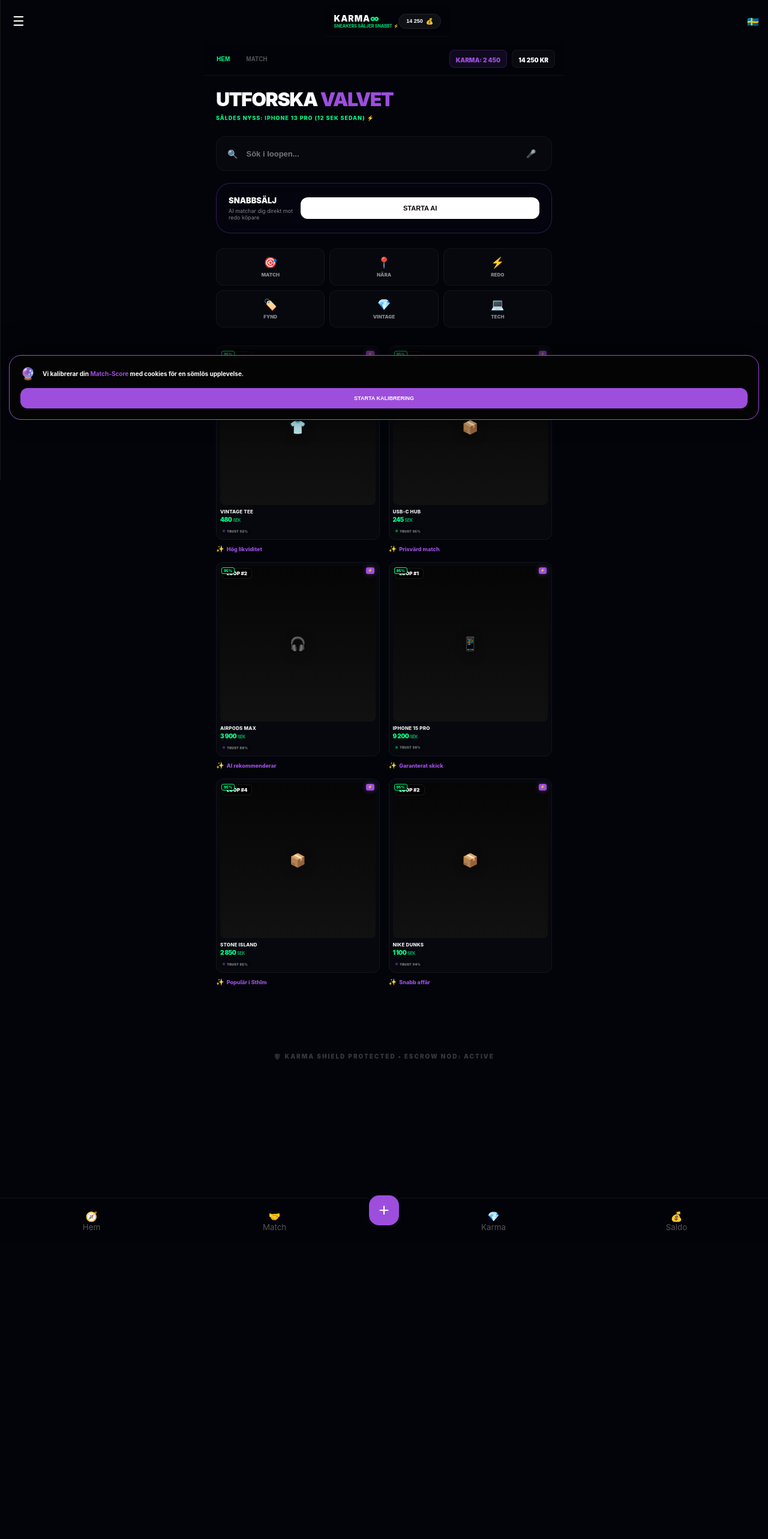
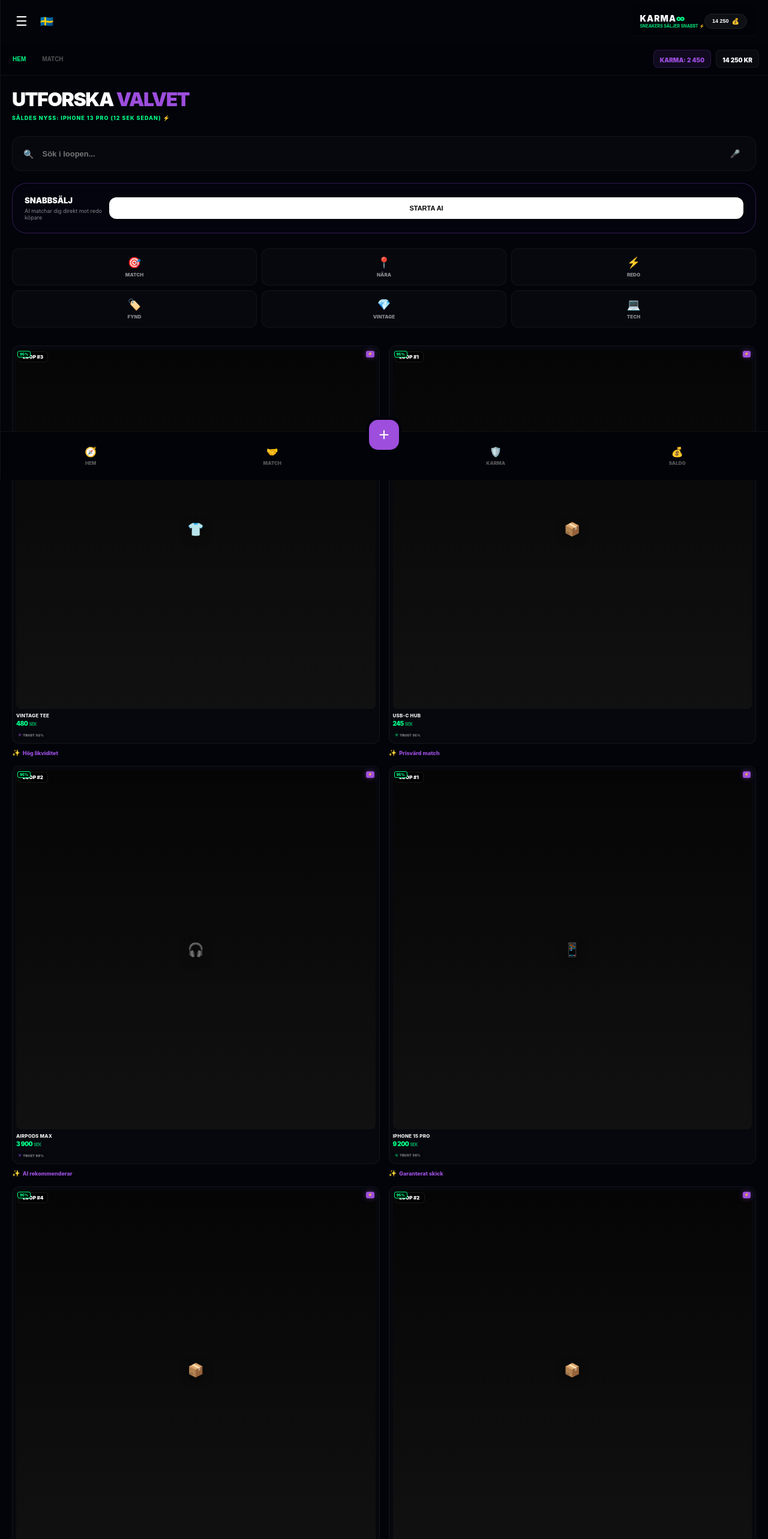
Before and after one commit to gascheckking/marketbeg-appGem, a Next.js app: page / in a window 1280 px wide. Shown: the top 2566 px of the page at 60% size. Before the commit the page ends 2073 px from the top, so only its background shows below. Built offline with nearby package versions, Linux system fonts and the light colour scheme.

Commit message:
Update layout.tsx

```diff
--- a/app/layout.tsx
+++ b/app/layout.tsx
@@ -4,183 +4,94 @@ import React, { useState } from 'react';
 import "./globals.css";
 import SplashScreen from "@/components/SplashScreen";
 import Header from "@/components/Header";
-import { CookieConsent } from "@/components/CookieConsent";
 
 export default function RootLayout({ children }: { children: React.ReactNode }) {
   const [isSidebarOpen, setSidebarOpen] = useState(false);
   const [lang, setLang] = useState('🇸🇪');
+  const [showLangDrop, setShowLangDrop] = useState(false);
 
   const menuItems = [
-    { icon: '📂', label: 'KATEGORIER', href: '/categories' },
     { icon: '🛍️', label: 'KÖP', href: '/buy' },
     { icon: '🏷️', label: 'SÄLJ', href: '/sell' },
-    { icon: '⚡', label: 'MATCHA DIREKT', href: '/match' },
-    { icon: '🔍', label: 'LETAR EFTER', href: '/wishlist' },
+    { icon: '🎯', label: 'MINA MATCHER', href: '/match' },
     { icon: '👤', label: 'MIN PROFIL', href: '/profile' },
-    { icon: '✅', label: 'VERIFIERING', href: '/verify' },
-  ];
-
-  const languages = [
-    { flag: '🇸🇪', code: 'SV' }, { flag: '🇳🇴', code: 'NO' },
-    { flag: '🇬🇧', code: 'EN' }, { flag: '🇩🇰', code: 'DK' },
-    { flag: '🇫🇮', code: 'FI' }, { flag: '🇷🇺', code: 'RU' },
-    { flag: '🇫🇷', code: 'FR' }, { flag: '🇪🇸', code: 'ES' },
-    { flag: '🇩🇪', code: 'DE' }
+    { icon: '🛡️', label: 'KARMA SHIELD', href: '/verify' },
   ];
 
   return (
     <html lang="sv">
-      <body style={{
-        background: 'var(--bg-deep)',
-        color: '#fff',
-        margin: 0,
-        overflowX: 'hidden',
-        /* Hantera Safe Area Top för flärpen */
-        paddingTop: 'env(safe-area-inset-top)'
-      }}>
+      <body style={{ background: '#02040a', color: '#fff', margin: 0, paddingTop: 'env(safe-area-inset-top)' }}>
         <SplashScreen />
-        <CookieConsent />
 
+        {/* SIDEMENU (Städad utan stora flaggor) */}
         <div className={`sidebar-drawer ${isSidebarOpen ? 'open' : ''}`}>
           <div className="sidebar-inner">
             <div className="sidebar-header">
-              <span className="sidebar-logo">KARMA</span>
-              <button className="close-btn" onClick={() => setSidebarOpen(false)}>✕</button>
+              <span style={{ fontWeight: 900, letterSpacing: '2px', color: 'var(--neon-purple)' }}>KARMA∞</span>
+              <button onClick={() => setSidebarOpen(false)} style={{ background: 'none', border: 'none', color: '#fff', fontSize: '20px' }}>✕</button>
             </div>
-
-            <nav className="sidebar-links">
+            <nav style={{ display: 'flex', flexDirection: 'column', gap: '10px' }}>
               {menuItems.map((item) => (
-                <a key={item.label} href={item.href} className="sidebar-item" onClick={() => setSidebarOpen(false)}>
-                  <span className="item-icon">{item.icon}</span>
-                  <span className="item-label">{item.label}</span>
+                <a key={item.label} href={item.href} className="sidebar-link" onClick={() => setSidebarOpen(false)}>
+                  <span>{item.icon}</span> {item.label}
                 </a>
               ))}
             </nav>
-
-            <div className="sidebar-footer">
-              <p className="footer-label">VÄLJ SPRÅK</p>
-              <div className="language-grid">
-                {languages.map((l) => (
-                  <button
-                    key={l.code}
-                    className={`lang-btn ${lang === l.flag ? 'active' : ''}`}
-                    onClick={() => setLang(l.flag)}
-                  >
-                    {l.flag}
-                  </button>
-                ))}
-              </div>
+            <div style={{ marginTop: 'auto', padding: '20px', background: 'rgba(255,255,255,0.02)', borderRadius: '15px' }}>
+              <p style={{ fontSize: '9px', fontWeight: 900, opacity: 0.4, margin: '0 0 10px 0' }}>DINA VILLKOR</p>
+              <p style={{ fontSize: '11px', fontWeight: 800, margin: 0 }}>Baserat på hur du handlar.</p>
             </div>
           </div>
         </div>
 
         <div className={`app-container ${isSidebarOpen ? 'pushed' : ''}`}>
-          <div className="header-wrapper">
-             <button className="hamburger" onClick={() => setSidebarOpen(true)}>☰</button>
-             <Header />
-             <div className="header-lang">{lang}</div>
-          </div>
+          {/* TOP NAV (Flaggan uppe till vänster) */}
+          <header style={{
+            display: 'flex', alignItems: 'center', justifyContent: 'space-between',
+            padding: '10px 20px', position: 'sticky', top: 0, zIndex: 100, background: '#02040a'
+          }}>
+            <div style={{ display: 'flex', alignItems: 'center', gap: '15px' }}>
+              <button onClick={() => setSidebarOpen(true)} style={{ background: 'none', border: 'none', color: '#fff', fontSize: '22px' }}>☰</button>
+              <div onClick={() => setShowLangDrop(!showLangDrop)} style={{ cursor: 'pointer', fontSize: '18px' }}>{lang}</div>
+            </div>
+            <Header /> {/* Din existerande Header-komponent */}
+          </header>
 
-          <main className="main-content" style={{
-            flex: 1,
-            /* Optimerat avstånd för mobilnavigering + Safe Area Bottom */
-            paddingBottom: 'calc(160px + env(safe-area-inset-bottom))',
-            width: '100%',
-            maxWidth: '600px',
-            margin: '0 auto',
-            position: 'relative',
-            zIndex: 1
-          }}>
-            {children}
-          </main>
+          {showLangDrop && (
+            <div className="lang-modal">
+               {['🇸🇪', '🇬🇧', '🇳🇴', '🇩🇰'].map(f => (
+                 <button key={f} onClick={() => { setLang(f); setShowLangDrop(false); }}>{f}</button>
+               ))}
+            </div>
+          )}
 
-          <div className="sell-menu-container">
-            <nav className="mobile-nav">
-              <a href="/" className="mobile-tab">
-                <span>🧭</span>
-                <small>Hem</small>
-              </a>
-              <a href="/auctions" className="mobile-tab">
-                <span>🤝</span>
-                <small>Match</small>
-              </a>
+          <main style={{ paddingBottom: '120px' }}>{children}</main>
 
-              <div className="center-btn-wrapper">
-                <div className="sell-menu-options">
-                   <a href="/sell/burst" className="sell-opt-item purple-glow">⚡ MASS-SKANNA</a>
-                   <a href="/sell" className="sell-opt-item">📸 ENSTAKA</a>
-                </div>
-                <button className="mobile-tab-center">
-                  <span>+</span>
-                </button>
-              </div>
-
-              <a href="/rewards" className="mobile-tab">
-                <span>💎</span>
-                <small>Karma</small>
-              </a>
-              <a href="/dashboard/seller" className="mobile-tab">
-                <span>💰</span>
-                <small>Saldo</small>
-              </a>
-            </nav>
-          </div>
+          {/* DYNAMISK BOTTOM NAV */}
+          <nav className="mobile-nav">
+             <a href="/" className="tab"><span>🧭</span><small>Hem</small></a>
+             <a href="/match" className="tab"><span>🤝</span><small>Match</small></a>
+             <div className="center-fab">
+                <button onClick={() => window.location.href='/sell'}>+</button>
+             </div>
+             <a href="/profile" className="tab"><span>🛡️</span><small>Karma</small></a>
+             <a href="/dashboard" className="tab"><span>💰</span><small>Saldo</small></a>
+          </nav>
         </div>
 
-        <style dangerouslySetInnerHTML={{ __html: `
-          .sidebar-drawer {
-            position: fixed;
-            left: -300px;
-            top: 0;
-            width: 300px;
-            height: 100%;
-            background: #05070a;
-            z-index: 10001;
-            transition: all 0.4s cubic-bezier(0.16, 1, 0.3, 1);
-            border-right: 1px solid var(--border);
-            padding-top: env(safe-area-inset-top);
-          }
-          .sidebar-drawer.open { left: 0; box-shadow: 20px 0 60px rgba(0,0,0,0.8); }
-          .sidebar-inner { display: flex; flex-direction: column; height: 100%; padding: 30px 20px; }
-          .sidebar-header { display: flex; justify-content: space-between; align-items: center; margin-bottom: 40px; }
-          .sidebar-logo { font-weight: 900; letter-spacing: 2px; color: var(--neon-purple); }
-          .close-btn { background: none; border: none; color: #fff; font-size: 20px; cursor: pointer; }
-          .sidebar-links { flex: 1; display: flex; flex-direction: column; gap: 10px; }
-          .sidebar-item {
-            display: flex; align-items: center; gap: 15px; padding: 14px 15px;
-            text-decoration: none; color: #fff; border-radius: 12px;
-            background: rgba(255,255,255,0.02); font-size: 11px; font-weight: 900;
-          }
-          .sidebar-footer { border-top: 1px solid var(--border); padding: 20px 0 calc(20px + env(safe-area-inset-bottom)); }
-          .language-grid { display: grid; grid-template-columns: repeat(4, 1fr); gap: 10px; }
-          .lang-btn { background: #111; border: 1px solid #222; padding: 10px; border-radius: 10px; font-size: 18px; }
-          .app-container { transition: transform 0.4s cubic-bezier(0.16, 1, 0.3, 1); }
-          .app-container.pushed { transform: translateX(300px); pointer-events: none; opacity: 0.6; }
-          .header-wrapper { display: flex; align-items: center; justify-content: space-between; padding: 10px 15px; }
-          .hamburger { background: none; border: none; color: #fff; font-size: 22px; }
-          .mobile-nav {
-            display: flex;
-            height: calc(75px + env(safe-area-inset-bottom));
-            background: rgba(2, 4, 10, 0.95);
-            backdrop-filter: blur(20px);
-            border-top: 1px solid var(--border);
-            padding-bottom: env(safe-area-inset-bottom);
-            align-items: center;
-          }
-          .mobile-tab { flex: 1; display: flex; flex-direction: column; align-items: center; text-decoration: none; color: #555; }
-          .center-btn-wrapper { position: relative; margin-top: -35px; }
-          .mobile-tab-center {
-            width: 60px; height: 60px; background: var(--neon-purple); border-radius: 22px;
-            display: flex; align-items: center; justify-content: center; color: #fff; font-size: 30px;
-            border: 5px solid var(--bg-deep);
-          }
-          .sell-menu-options {
-            position: absolute; bottom: 85px; left: 50%; transform: translateX(-50%);
-            display: flex; flex-direction: column; gap: 10px; opacity: 0; pointer-events: none; transition: 0.3s;
-          }
-          .center-btn-wrapper:hover .sell-menu-options { opacity: 1; pointer-events: auto; }
-          .sell-opt-item { background: #0a0a0a; border: 1px solid var(--border); color: #fff; padding: 12px 20px; border-radius: 14px; font-size: 10px; font-weight: 900; text-decoration: none; }
-        `}} />
+        <style jsx global>{`
+          .sidebar-drawer { position: fixed; left: -280px; top: 0; width: 280px; height: 100%; background: #05070a; z-index: 1000; transition: 0.4s; border-right: 1px solid #111; }
+          .sidebar-drawer.open { left: 0; }
+          .sidebar-inner { display: flex; flex-direction: column; height: 100%; padding: 40px 20px; }
+          .sidebar-link { display: flex; align-items: center; gap: 15px; padding: 15px; text-decoration: none; color: #fff; font-size: 11px; font-weight: 900; background: rgba(255,255,255,0.02); border-radius: 12px; margin-bottom: 8px; }
+          .lang-modal { position: absolute; top: 60px; left: 50px; background: #111; border: 1px solid #222; border-radius: 12px; display: flex; gap: 15px; padding: 10px; z-index: 101; }
+          .lang-modal button { background: none; border: none; font-size: 20px; }
+          .mobile-nav { position: fixed; bottom: 0; width: 100%; height: 80px; background: rgba(2,4,10,0.95); backdrop-filter: blur(15px); display: flex; border-top: 1px solid #111; z-index: 100; padding-bottom: env(safe-area-inset-bottom); }
+          .tab { flex: 1; display: flex; flex-direction: column; align-items: center; justify-content: center; text-decoration: none; color: #555; }
+          .tab small { font-size: 8px; font-weight: 900; text-transform: uppercase; margin-top: 4px; }
+          .center-fab { position: relative; width: 70px; }
+          .center-fab button { position: absolute; top: -25px; left: 5px; width: 60px; height: 60px; background: var(--neon-purple); border-radius: 20px; border: 5px solid #02040a; color: #fff; font-size: 30px; font-weight: 300; }
+        `}</style>
       </body>
     </html>
   );
```
